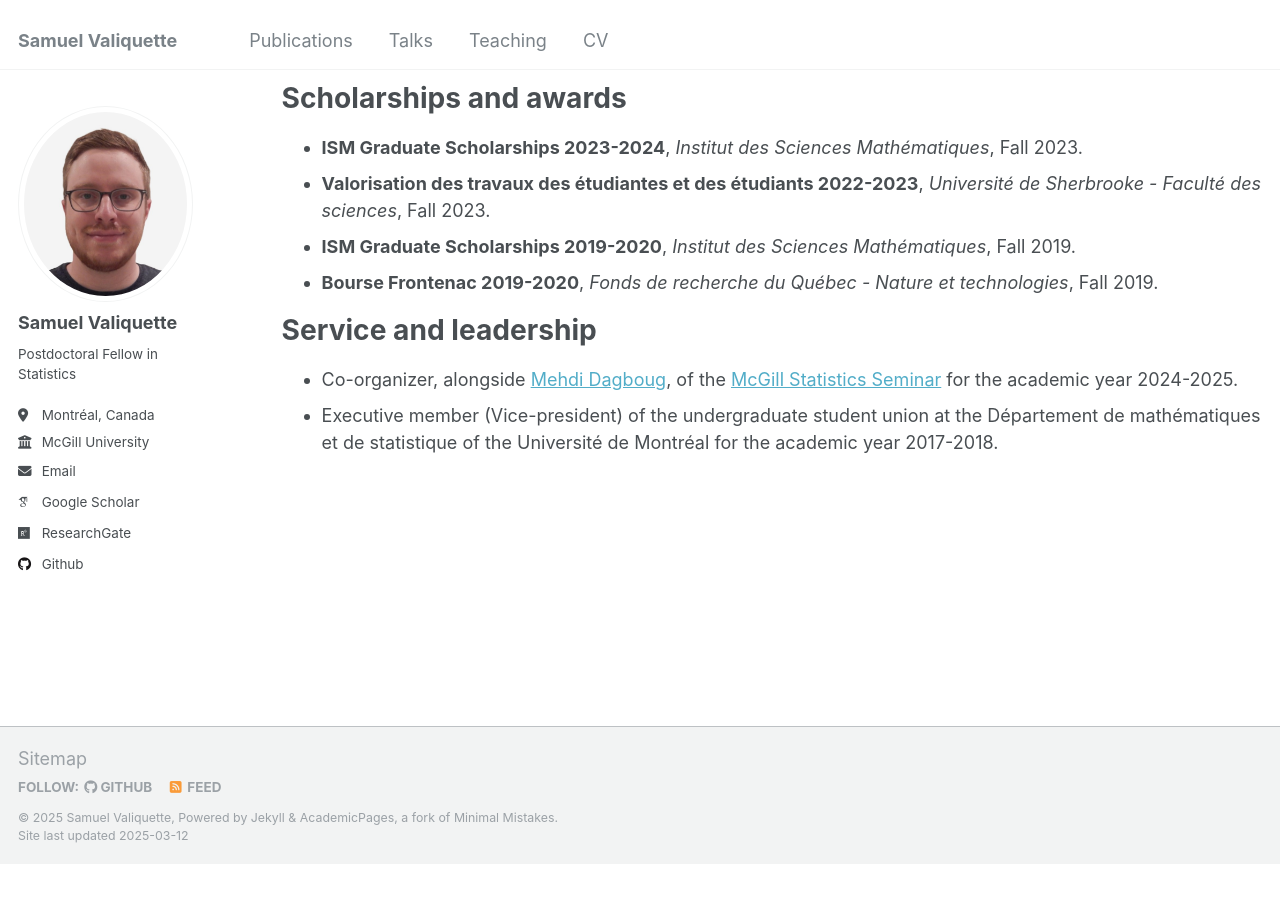
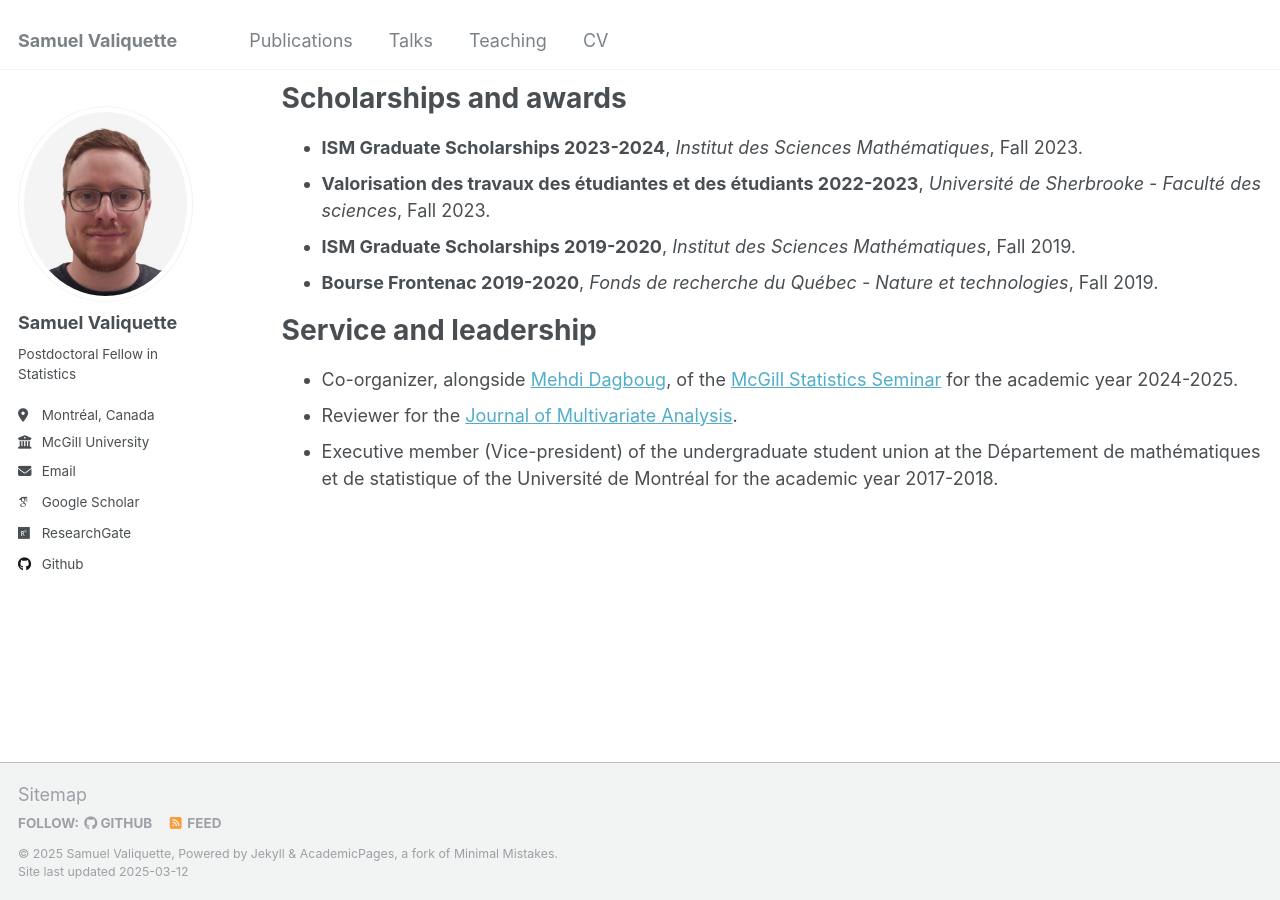
Before and after one commit to s-valiquette/s-valiquette.github.io, a Jekyll site: the page built from _pages/cv.md, in a window 1280 px wide and 900 px high, scrolled down 749 px. Built offline with Jekyll 4.4.1, drawn with Linux system fonts in a browser that asks for light colours; some web fonts are replaced; before the commit the page ends 1613 px from its top, so only the background shows below that.

Commit message:
Update cv.md

```diff
--- a/_pages/cv.md
+++ b/_pages/cv.md
@@ -44,4 +44,5 @@ Scholarships and awards
 Service and leadership
 ======
 * Co-organizer, alongside [Mehdi Dagboug](https://mehdidagdoug.github.io/), of the [McGill Statistics Seminar](https://mcgillstat.github.io/) for the academic year 2024-2025.
+* Reviewer for the [Journal of Multivariate Analysis](https://www.sciencedirect.com/journal/journal-of-multivariate-analysis).
 * Executive member (Vice-president) of the undergraduate student union at the Département de mathématiques et de statistique of the Université de Montréal for the academic year 2017-2018.
```
